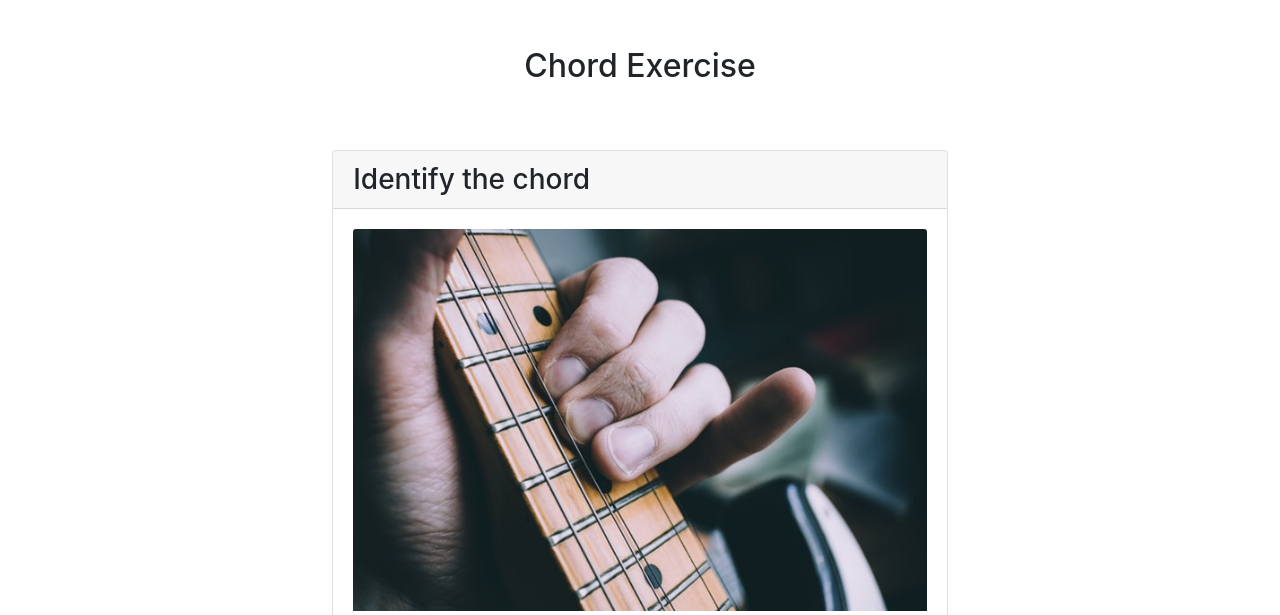
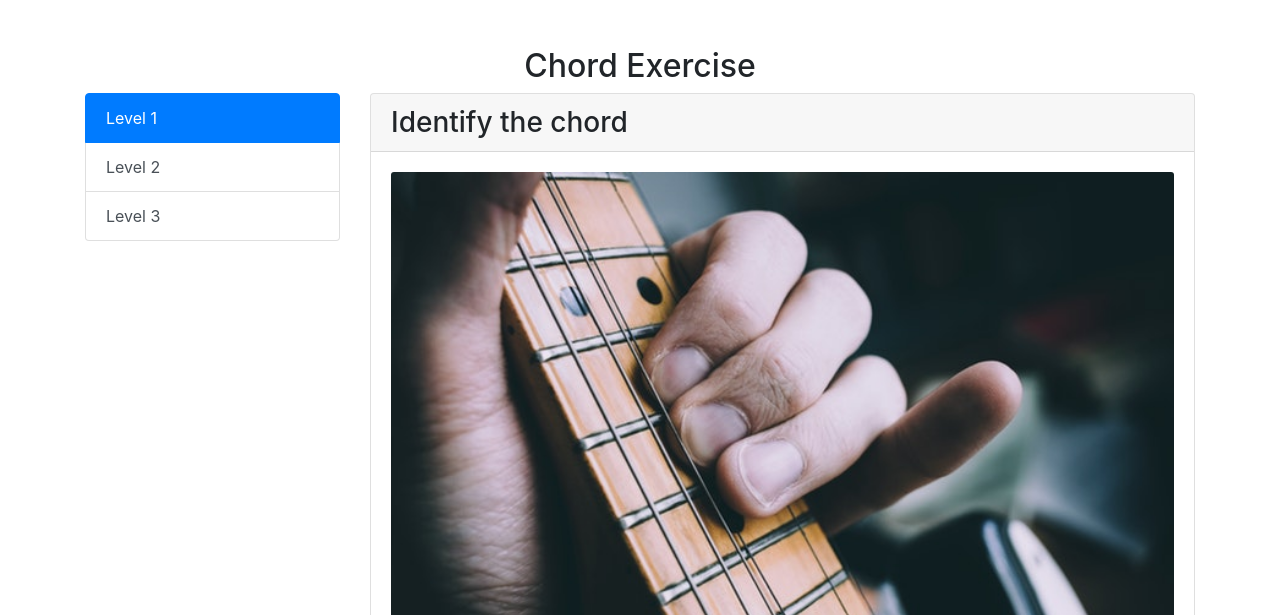
Before and after one commit to 2147582/9456A-Midterm, a plain HTML site: page chord-exercise.html in a window 1280 px wide. Shown: the part 185-800 px from the top of the page. Drawn offline with Linux system fonts and the light colour scheme.

Commit message:
added levels for the chord and audio exercises

```diff
--- a/assets/js/chords.json
+++ b/assets/js/chords.json
@@ -178,8 +178,8 @@
       "name": "G",
       "type": "",
       "fret": 0,
-      "placement": [3, 2, 0, 0, 3, 3],
-      "fingering": [2, 1, 0, 0, 3, 4]
+      "placement": [3, 2, 0, 0, 3, 0],
+      "fingering": [2, 1, 0, 0, 3, 0]
     },
     {
       "name": "G",
--- a/chord-exercise.html
+++ b/chord-exercise.html
@@ -38,8 +38,7 @@
 		<a class="navbar-brand" href="index.html">
 			<img src="assets/img/GT.png" style="height: 50px; width: 50px;">
 		</a>
-		<button class="navbar-toggler" type="button" data-toggle="collapse" data-target="#navbarNavDropdown" aria-controls="navbarNavDropdown"
-		 aria-expanded="false" aria-label="Toggle navigation">
+		<button class="navbar-toggler" type="button" data-toggle="collapse" data-target="#navbarNavDropdown" aria-controls="navbarNavDropdown" aria-expanded="false" aria-label="Toggle navigation">
 			<span class="navbar-toggler-icon"></span>
 		</button>
 		<div class="collapse navbar-collapse" id="navbarNavDropdown">
@@ -51,8 +50,7 @@
 					<a class="nav-link" href="introduction.html">Introduction</a>
 				</li>
 				<li class="nav-item dropdown active">
-					<a class="nav-link dropdown-toggle" href="#" id="navbarDropdownMenuLink" data-toggle="dropdown" aria-haspopup="true"
-					 aria-expanded="false">
+					<a class="nav-link dropdown-toggle" href="#" id="navbarDropdownMenuLink" data-toggle="dropdown" aria-haspopup="true" aria-expanded="false">
 						Chords
 					</a>
 					<div class="dropdown-menu" aria-labelledby="navbarDropdownMenuLink">
@@ -71,8 +69,17 @@
 		<h2 style="text-align: center;padding-top: 5%;"> Chord Exercise </h2>
 		<div class="row justify-content-center">
 
-			<div class="col-lg-12" style="padding: 5%;">
-				<div class="card" style="width: 60%; margin: auto;">
+			<div class="col-lg-3">
+				<div class="list-group" id="list-tab" role="tablist">
+					<a class="list-group-item list-group-item-action active" id="list-home-list" data-toggle="list" href="#list-home" role="tab" aria-controls="home">Level 1</a>
+					<a class="list-group-item list-group-item-action" id="list-profile-list" data-toggle="list" href="#list-profile" role="tab" aria-controls="profile">Level 2</a>
+					<a class="list-group-item list-group-item-action" id="list-messages-list" data-toggle="list" href="#list-messages" role="tab" aria-controls="messages">Level 3</a>
+				</div>
+			</div>
+
+
+			<div class="col-lg-9">
+				<div class="card" style="width: 100%;">
 					<h3 class="card-header">Identify the chord</h3>
 					<div class="card-body exercise-container">
 
@@ -130,8 +137,7 @@
 	</div>
 
 	<!-- modal start exercise -->
-	<div id="startExercise" class="modal fade bd-example-modal-sm" tabindex="-1" role="dialog" aria-labelledby="startExercise"
-	 aria-hidden="true">
+	<div id="startExercise" class="modal fade bd-example-modal-sm" tabindex="-1" role="dialog" aria-labelledby="startExercise" aria-hidden="true">
 		<div class="modal-dialog modal-sm">
 			<div class="modal-content">
 				<div class="modal-header">
@@ -148,8 +154,7 @@
 	</div>
 
 	<!-- modal score -->
-	<div id="scoreModal" class="modal fade bd-example-modal-sm" tabindex="-1" role="dialog" aria-labelledby="scoreModal"
-	 aria-hidden="true">
+	<div id="scoreModal" class="modal fade bd-example-modal-sm" tabindex="-1" role="dialog" aria-labelledby="scoreModal" aria-hidden="true">
 		<div class="modal-dialog modal-sm">
 			<div class="modal-content">
 				<div class="modal-header">
@@ -167,10 +172,10 @@
 	</div>
 
 	<script>
-		$('#scoreModal').on('hidden.bs.modal', function (e) {
+		$('#scoreModal').on('hidden.bs.modal', function(e) {
 			window.location = '/guitar-exercises.html';
 		})
-		$('#next').click(function (e) {
+		$('#next').click(function(e) {
 			e.preventDefault();
 
 			$(".exercise-start").delay(1000).fadeOut();
```
Also changed, not shown: audio-exercise.html (+17 -12 lines), guitar-chord.html (+1 -1 lines), guitar-exercises.html (+1 -1 lines).
